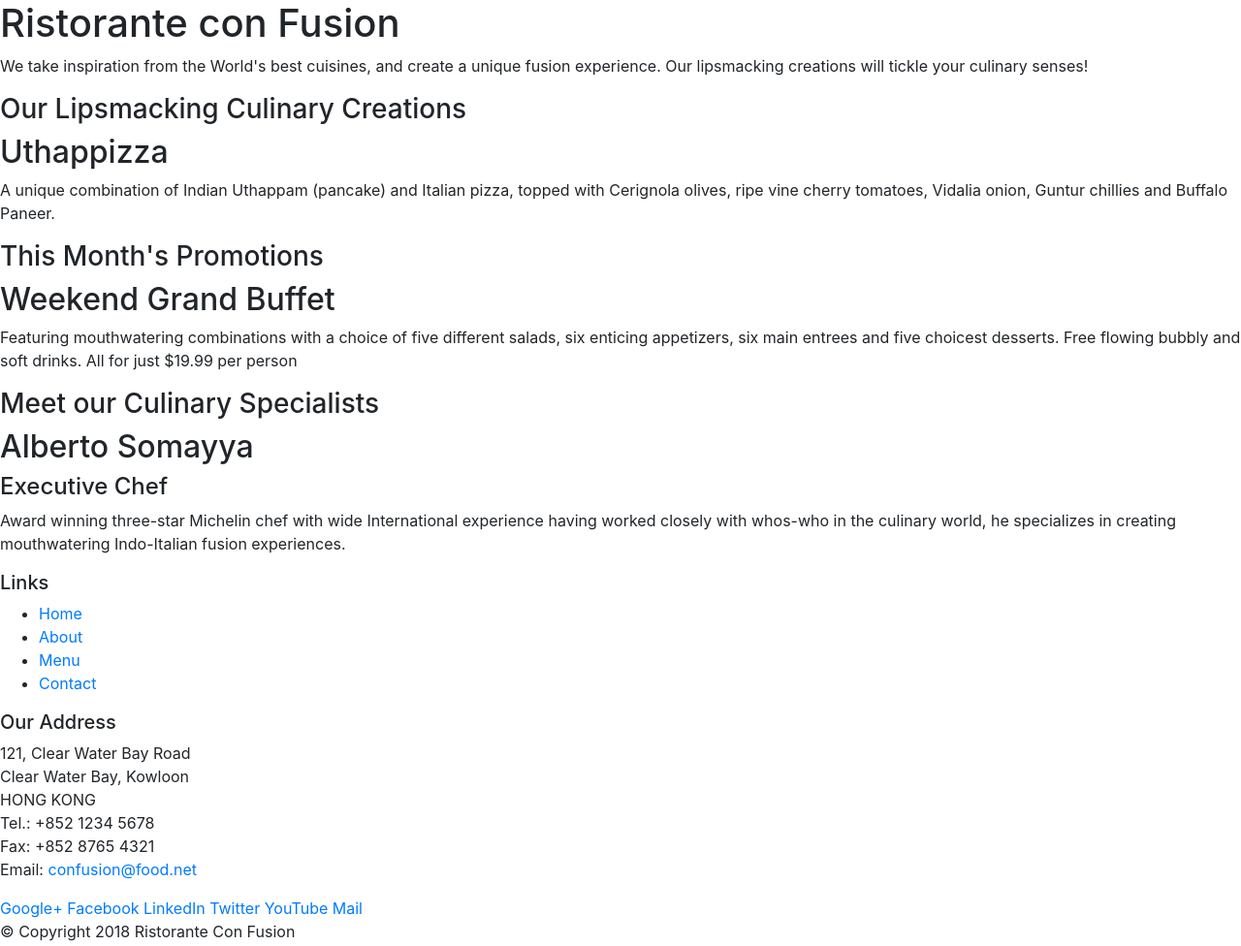
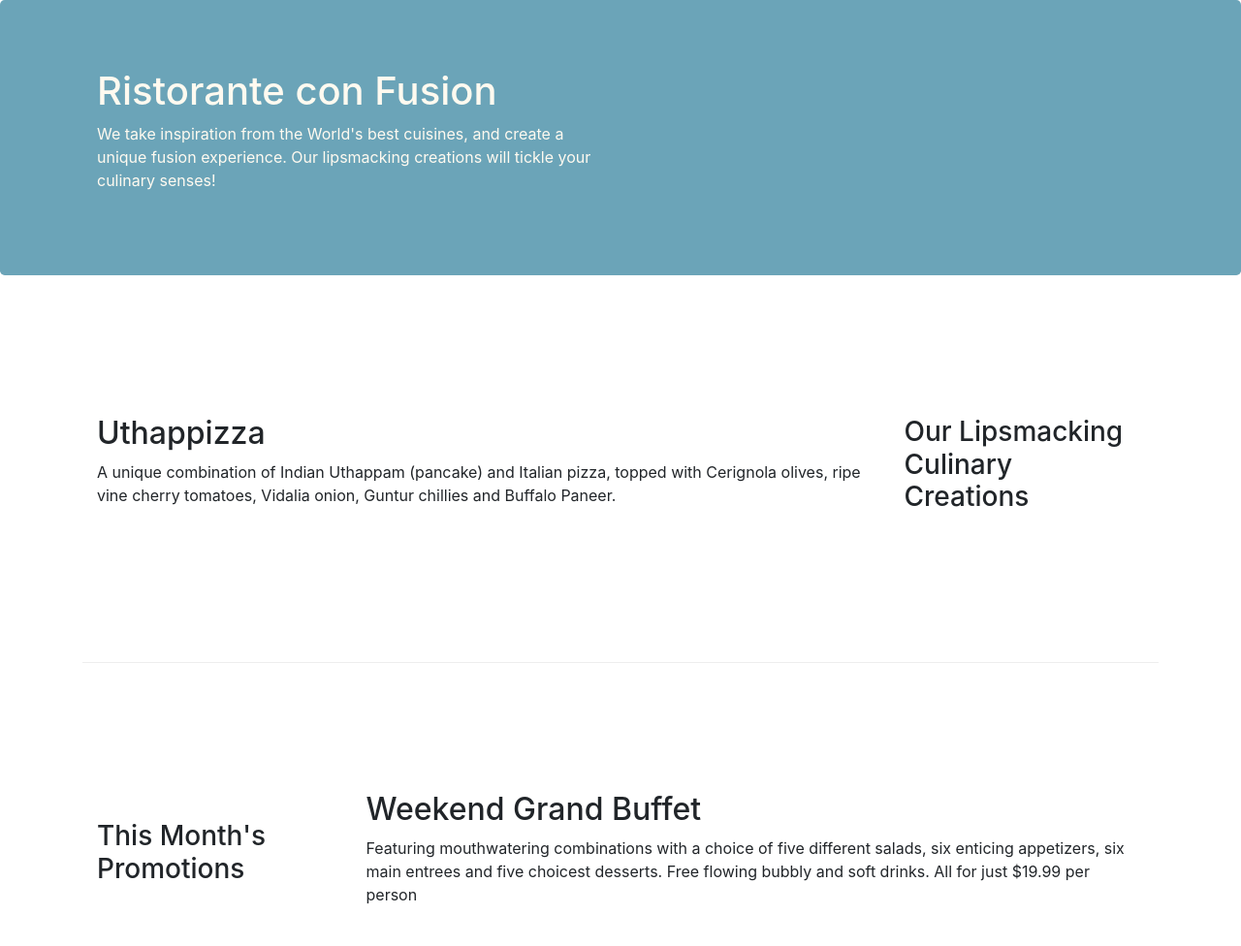
Before and after one commit to GiorgiaGottifredi/bootstrap-test, a website: page index.html in a window 1280 px wide. Shown: the top 976 px of the page at 97% size. Drawn offline with nearby package versions, Linux system fonts and the light colour scheme.

Commit message:
Bootstrap grid part 2

```diff
--- /dev/null
+++ b/css/styles.css
@@ -0,0 +1,30 @@
+.row-header {
+	margin: 0px auto;
+	padding:  0px auto;
+}
+
+.row-content {
+	margin: 0px auto;
+	padding: 50px 0px 50px 0px;
+	border-bottom: 1px ridge;
+	min-height: 400px;
+}
+
+.footer {
+	background-color: #A4BCC2;
+	margin: 0px auto;
+	padding: 20px 0px 20px 0px;
+}
+
+.jumbotron {
+	padding: 70px 30px 70px 30px;
+	margin: 0px auto;
+	background: #6BA4B8;
+	color: floralwhite;
+}
+
+.address {
+	font-size: 80%;
+	margin: 0px;
+	color: #0f0f0f;
+}
--- a/index.html
+++ b/index.html
@@ -9,50 +9,51 @@
 
     <!-- Bootstrap CSS -->
     <link rel="stylesheet" href="node_modules/bootstrap/dist/css/bootstrap.min.css">
+    <link rel="stylesheet" href="css/styles.css">
 </head>
 
 <body>
 
-    <header>
-        <div>
-            <div>
-                <div>
+    <header class="jumbotron">
+        <div class="container">
+            <div class="row row-header">
+                <div class="col-12 col-sm-6">
                     <h1>Ristorante con Fusion</h1>
                     <p>We take inspiration from the World's best cuisines, and create a unique fusion experience. Our lipsmacking creations will tickle your culinary senses!</p>
                 </div>
-                <div>
+                <div class="col-12 col-sm">
                 </div>
             </div>
         </div>
     </header>
 
-    <div>
-        <div>
-            <div>
+    <div class="container">
+        <div class="row row-content align-items-center">
+            <div class="col-12 col-sm-4 order-sm-last col-md-3">
                 <h3>Our Lipsmacking Culinary Creations</h3>
             </div>
-            <div>
+            <div class="col col-sm order-sm-first col-md">
                 <h2>Uthappizza</h2>
                 <p>A unique combination of Indian Uthappam (pancake) and Italian pizza, topped with Cerignola olives, ripe vine cherry tomatoes, Vidalia onion, Guntur chillies and Buffalo Paneer.</p>
             </div>
         </div>
 
 
-        <div>
-            <div>
+        <div class="row row-content align-items-center">
+            <div class="col-12 col-sm-4 col-md-3">
                 <h3>This Month's Promotions</h3>
             </div>
-            <div>
+            <div class="col col-sm col-md">
                 <h2>Weekend Grand Buffet</h2>
                 <p>Featuring mouthwatering combinations with a choice of five different salads, six enticing appetizers, six main entrees and five choicest desserts. Free flowing bubbly and soft drinks. All for just $19.99 per person </p>
             </div>
         </div>
 
-        <div>
-            <div>
+        <div class="row row-content align-items-center">
+            <div class="col-12 col-sm-4 order-sm-last col-md-3">
                 <h3>Meet our Culinary Specialists</h3>
             </div>
-            <div>
+            <div class="col col-sm order-sm-first col-md">
                 <h2>Alberto Somayya</h2>
                 <h4>Executive Chef</h4>
                 <p>Award winning three-star Michelin chef with wide International experience having worked closely with whos-who in the culinary world, he specializes in creating mouthwatering Indo-Italian fusion experiences. </p>
@@ -60,19 +61,19 @@
         </div>
     </div>
 
-    <footer>
-        <div>
-            <div>
-                <div>
+    <footer class="footer">
+        <div class="container">
+            <div class="row">
+                <div class="col-4 offset-1 col-sm-2">
                     <h5>Links</h5>
-                    <ul>
+                    <ul class="list-unstyled">
                         <li><a href="#">Home</a></li>
                         <li><a href="#">About</a></li>
                         <li><a href="#">Menu</a></li>
                         <li><a href="#">Contact</a></li>
                     </ul>
                 </div>
-                <div>
+                <div class="col-7 col-sm-5">
                     <h5>Our Address</h5>
                     <address>
 		              121, Clear Water Bay Road<br>
@@ -83,8 +84,8 @@
 		              Email: <a href="mailto:confusion@food.net">confusion@food.net</a>
 		           </address>
                 </div>
-                <div>
-                    <div>
+                <div class="col-12 col-sm-4 align-self-center">
+                    <div class="text-center">
                         <a href="http://google.com/+">Google+</a>
                         <a href="http://www.facebook.com/profile.php?id=">Facebook</a>
                         <a href="http://www.linkedin.com/in/">LinkedIn</a>
@@ -94,8 +95,8 @@
                     </div>
                 </div>
            </div>
-           <div>
-                <div>
+           <div class="row justify-content-center">
+                <div class="col-auto">
                     <p>© Copyright 2018 Ristorante Con Fusion</p>
                 </div>
            </div>
```
